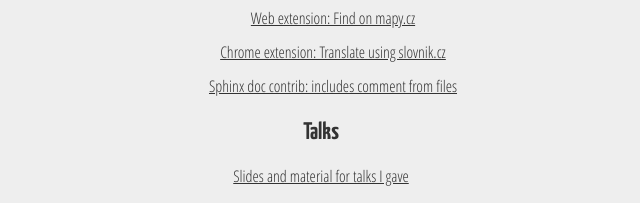
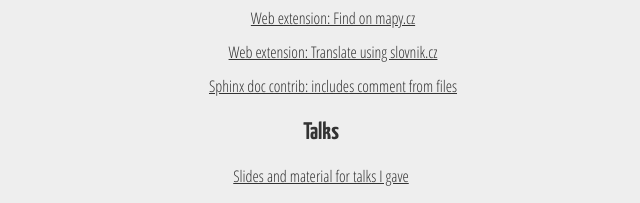
Before and after one commit to w-vi/w-vi.github.io, a plain HTML site: page index.html in a window 1280 px wide. Shown: the part 294-497 px from the top of the page, 319-959 px from the left. Drawn offline with Linux system fonts and the light colour scheme; a script that the page names is missing; files whose address does not match are found by name.

Commit message:
update link to web-ext-slovnikcz

```diff
--- a/index.html
+++ b/index.html
@@ -30,7 +30,7 @@
         <li><a href="https://github.com/w-vi/apib-mode">API Blueprint Emacs major mode</a></li>
         <li><a href="/diyC/">diyC - Linux containers from scratch</a></li>
         <li><a href="/web-ext-mapycz/">Web extension: Find on mapy.cz</a></li>
-        <li><a href="/chrome-ext-slovnikcz/">Chrome extension: Translate using slovnik.cz</a></li>
+        <li><a href="/web-ext-slovnikcz/">Web extension: Translate using slovnik.cz</a></li>
         <li><a href="https://github.com/w-vi/sphinxcontrib-cmtinc">Sphinx doc contrib: includes comment from files</a></li>
       </ul>
 
```
